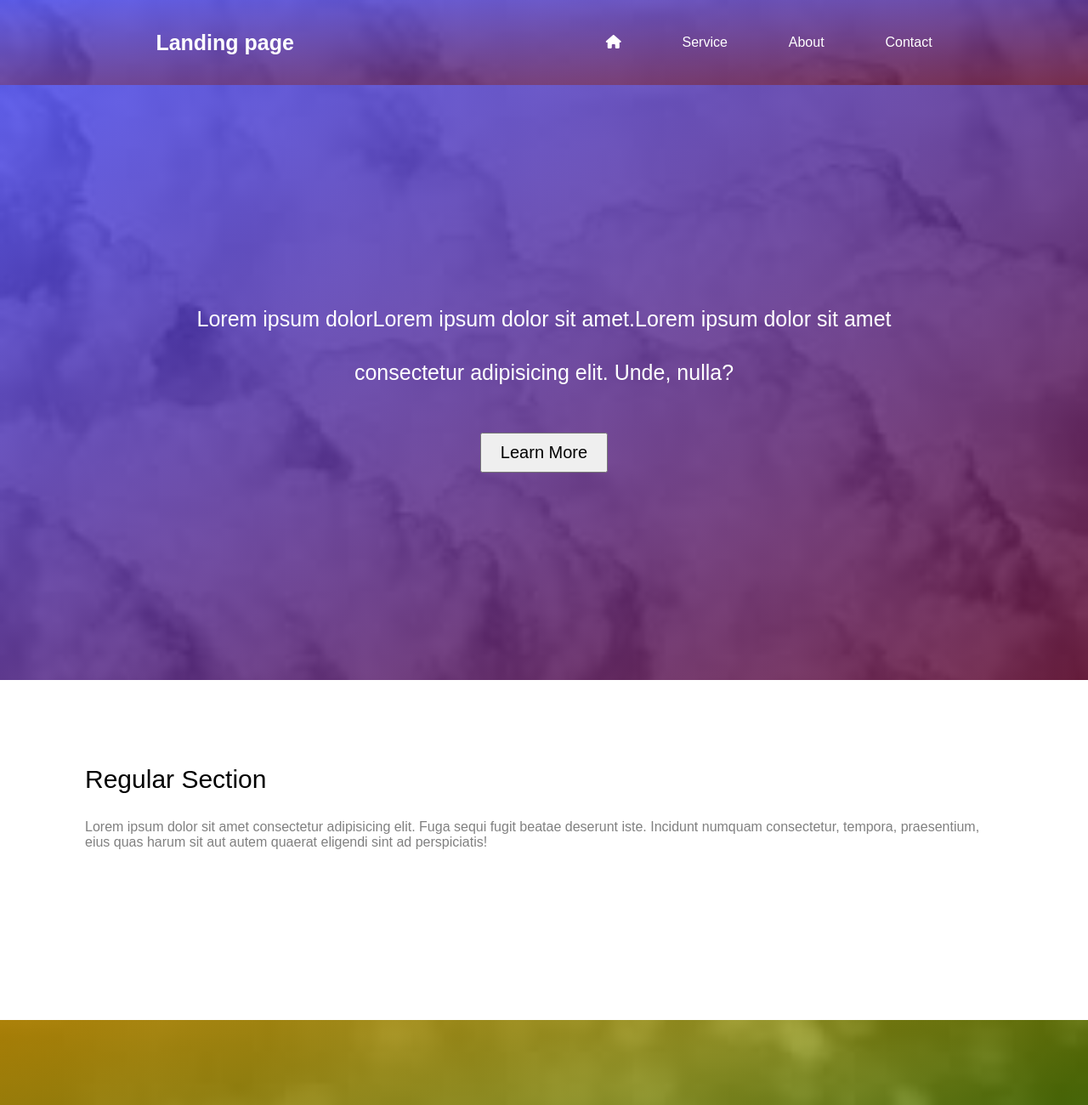
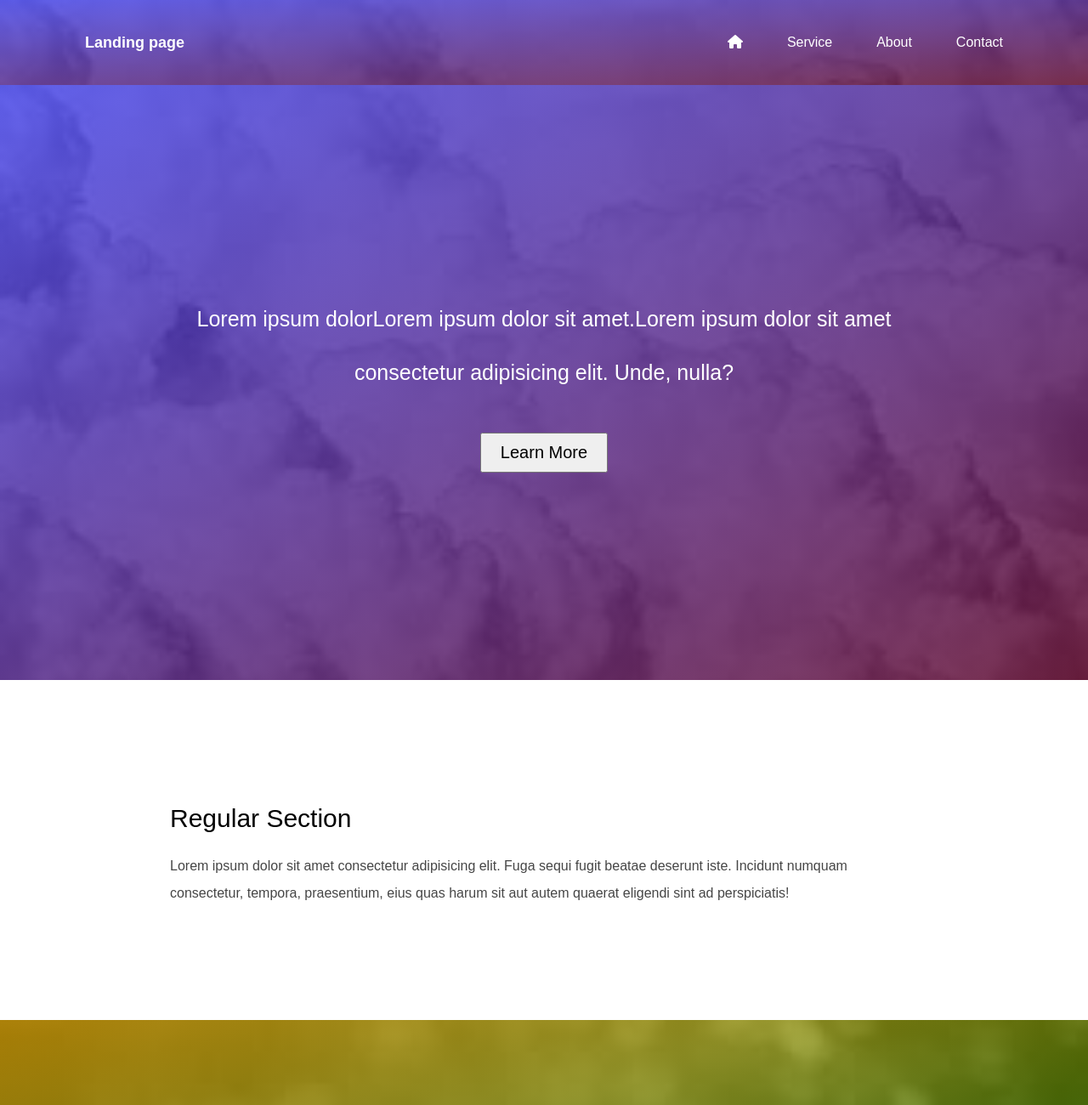
Before and after one commit to Nesa65/second-sample, a plain HTML site: page index.html in a window 1280 px wide. Shown: the top 1300 px of the page at 85% size. Drawn offline with Linux system fonts and the light colour scheme.

Commit message:
new version is done

```diff
--- a/index.html
+++ b/index.html
@@ -8,6 +8,9 @@
     <link rel="stylesheet" href="https://cdnjs.cloudflare.com/ajax/libs/font-awesome/6.6.0/css/all.min.css">
 </head>
 <body>
+
+    <div class="container">
+
         <div class="header">
             <h4>Landing page</h4>
             <ul>
@@ -18,12 +21,10 @@
             </ul>
         </div>
 
-
         <div class="first-section">
             <p>Lorem ipsum dolorLorem ipsum dolor sit amet.Lorem ipsum dolor sit amet consectetur adipisicing elit. Unde, nulla?</p>
             <button>Learn More</button>
         </div>
-
 
         <div class="second-section">
             <h3>Regular Section </h3>
@@ -81,5 +82,7 @@
             </div>
 
         </div>
+
+    </div>
 </body>
 </html>
--- a/style.css
+++ b/style.css
@@ -4,12 +4,15 @@
     box-sizing: border-box;
     font-family: sans-serif;
 }
+.container .header{
+    padding: 0 100px;
+}
 
 .header{
     height:100px;
     display:flex;
     align-items:center;
-    justify-content:space-around;
+    justify-content:space-between;
     position:sticky;
     top:0;
     background: linear-gradient(to top left, rgba(97, 6, 44, 0.8),rgba(65, 65, 238, 0.8)),url("image/01.jpeg");
@@ -19,7 +22,7 @@
     color:white;
 }
 .header h4{
-    font-size:25px;
+    font-size:18px;
 }
 .header ul{
     display:flex;
@@ -54,16 +57,19 @@
 }
 .second-section{
     height:400px;
-    padding:100px;
+    padding:100px 200px;
+    line-height: 2;
     display:flex;
     flex-direction:column;
-    row-gap: 30px;
-    color:gray;
+    row-gap: 10px;
+    justify-content: center;
+}
+.second-section p{
+    color:rgb(70, 70, 70);
 }
 .second-section h3{
     font-size:30px;
     font-weight: 100;
-    color:black;
 }
 .third-section{
     height:400px;
@@ -77,7 +83,6 @@
     background-size: cover;
     background-attachment: fixed;
     color:white;
-
 }
 .third-section h3{
     font-size:30px;
@@ -86,14 +91,14 @@
 .third-section p{
     width:50%;
     text-align: center;
-
 }
 .forth-section{
    height:400px;
    display: flex;
    justify-content: center;
    align-items: center;
-   column-gap: 50px;
+   padding:0 100px;
+   column-gap: 55px;
 }
 .forth-section div{
     width:300px;
```
Lines whose indentation alone changed are shown as unchanged.
